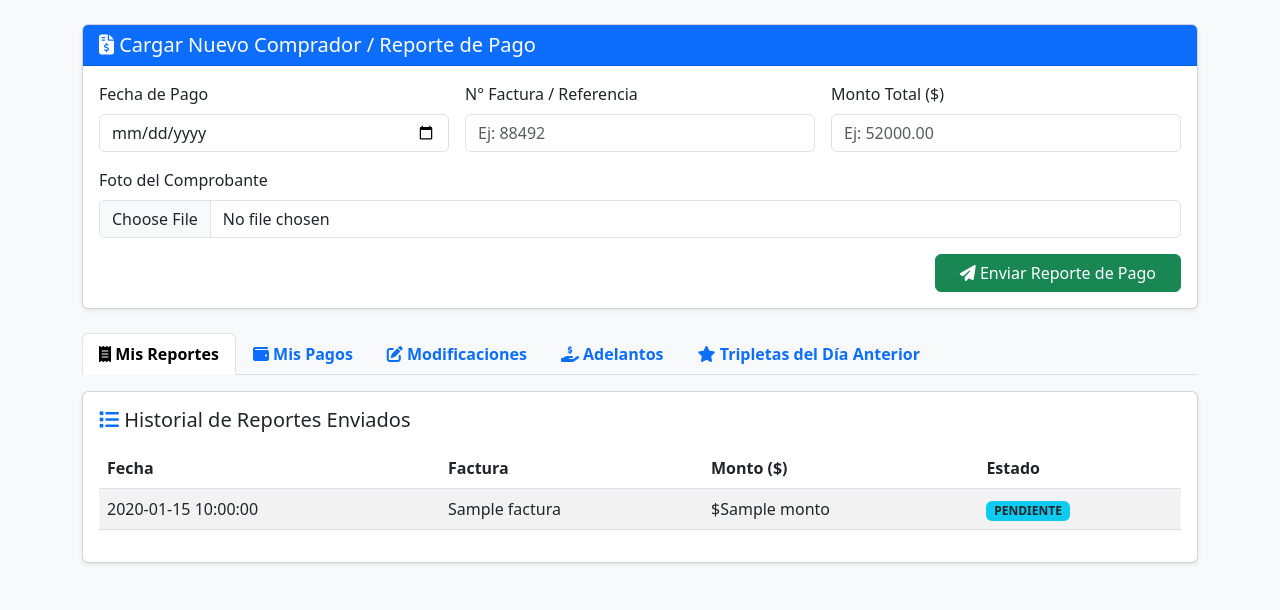
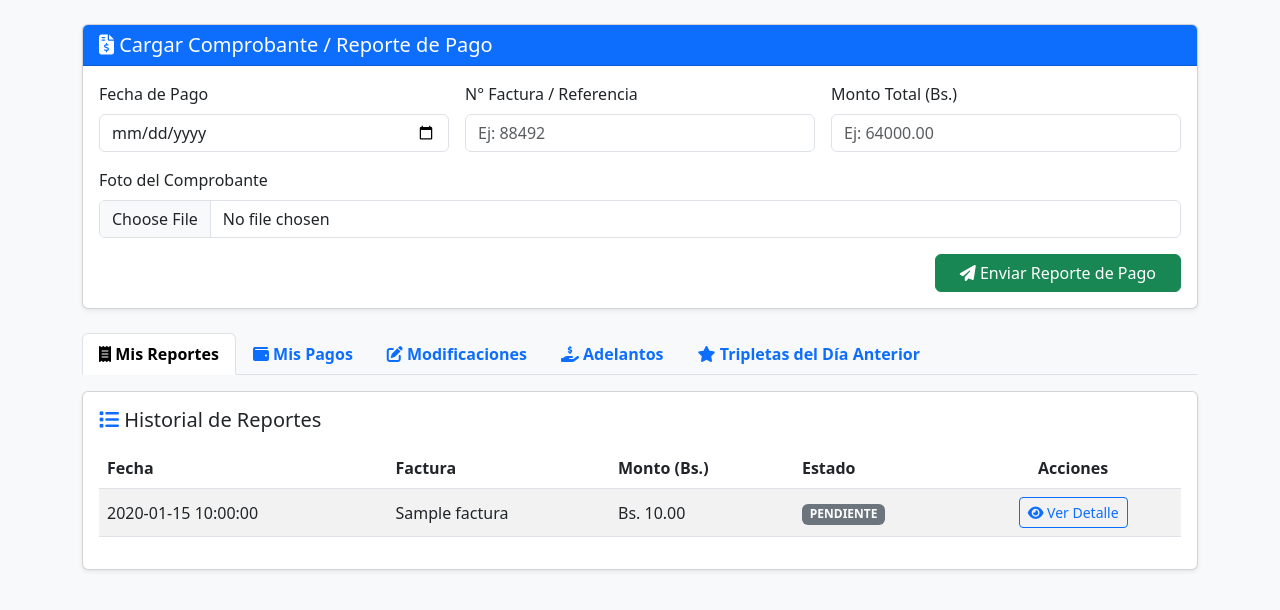
Before and after one commit to mariadelosangelesdiazpinto24-tech/tu-reporte-al-dia., a FastAPI app: template templates/agencia.html in a window 1280 px wide. Shown: the part 50-660 px from the top of the page. Run offline with FastAPI, Linux system fonts and the light colour scheme; the template is opened without the code that fills it: most values are stand-ins (such as "Sample title", 1, 10 or a date in 2020).

Commit message:
Update agencia.html

```diff
--- a/templates/agencia.html
+++ b/templates/agencia.html
@@ -17,10 +17,10 @@
 
     <div class="container my-4">
 
-        <!-- Formulario principal para Cargar Comprobante -->
+        <!-- Formulario para Cargar Comprobante de Pago -->
         <div class="card shadow-sm mb-4">
             <div class="card-header bg-primary text-white">
-                <h5 class="mb-0"><i class="fas fa-file-invoice-dollar"></i> Cargar Nuevo Comprador / Reporte de Pago</h5>
+                <h5 class="mb-0"><i class="fas fa-file-invoice-dollar"></i> Cargar Comprobante / Reporte de Pago</h5>
             </div>
             <div class="card-body">
                 <form action="/reportar" method="POST" enctype="multipart/form-data" class="row g-3">
@@ -35,8 +35,8 @@
                         <input type="text" class="form-control" name="factura" placeholder="Ej: 88492" required>
                     </div>
                     <div class="col-md-4">
-                        <label class="form-label">Monto Total ($)</label>
-                        <input type="text" class="form-control" name="monto" placeholder="Ej: 52000.00" required>
+                        <label class="form-label">Monto Total (Bs.)</label>
+                        <input type="text" class="form-control" name="monto" placeholder="Ej: 64000.00" required>
                     </div>
 
                     <div class="col-md-12">
@@ -51,7 +51,7 @@
             </div>
         </div>
 
-        <!-- Sistema de Pestañas de Navegación -->
+        <!-- Sistema de Pestañas -->
         <ul class="nav nav-tabs mb-3" id="taquillaTabs" role="tablist">
             <li class="nav-item" role="presentation">
                 <button class="nav-link active fw-bold" id="reportes-tab" data-bs-toggle="tab" data-bs-target="#reportes" type="button" role="tab"><i class="fas fa-receipt"></i> Mis Reportes</button>
@@ -77,7 +77,7 @@
             <div class="tab-pane fade show active" id="reportes" role="tabpanel">
                 <div class="card shadow-sm">
                     <div class="card-body">
-                        <h5 class="card-title mb-3"><i class="fas fa-list text-primary"></i> Historial de Reportes Enviados</h5>
+                        <h5 class="card-title mb-3"><i class="fas fa-list text-primary"></i> Historial de Reportes</h5>
                         {% if reportes %}
                         <div class="table-responsive">
                             <table class="table table-striped align-middle">
@@ -85,22 +85,68 @@
                                     <tr>
                                         <th>Fecha</th>
                                         <th>Factura</th>
-                                        <th>Monto ($)</th>
+                                        <th>Monto (Bs.)</th>
                                         <th>Estado</th>
+                                        <th class="text-center">Acciones</th>
                                     </tr>
                                 </thead>
                                 <tbody>
                                     {% for r in reportes %}
                                     <tr>
                                         <td>{{ r.fecha }}</td>
-                                        <td>{{ r.factura }}</td>
-                                        <td>${{ r.monto }}</td>
+                                        <td>{{ r.factura or 'Sin factura' }}</td>
+                                        <td>Bs. {{ "%.2f"|format(r.monto|float) }}</td>
                                         <td>
-                                            <span class="badge {% if r.estado == 'APROBADO' %}bg-success{% elif r.estado == 'RECHAZADO' %}bg-danger{% elif 'MODIFICADO' in r.estado %}bg-warning text-dark{% else %}bg-info text-dark{% endif %}">
+                                            <span class="badge
+                                                {% if r.estado == 'PAGADO' %}bg-success
+                                                {% elif r.estado == 'EN ESPERA' %}bg-warning text-dark
+                                                {% elif r.estado == 'RECHAZADO' %}bg-danger
+                                                {% else %}bg-secondary{% endif %}">
                                                 {{ r.estado }}
                                             </span>
                                         </td>
+                                        <td class="text-center">
+                                            <!-- Botón para ver el detalle del reporte -->
+                                            <button class="instances btn btn-sm btn-outline-primary" data-bs-toggle="modal" data-bs-target="#modalDetalle{{ r.id }}">
+                                                <i class="fas fa-eye"></i> Ver Detalle
+                                            </button>
+                                        </td>
                                     </tr>
+
+                                    <!-- Modal de Detalle Desglosado para cada Reporte -->
+                                    <div class="modal fade" id="modalDetalle{{ r.id }}" tabindex="-1" aria-hidden="true">
+                                        <div class="modal-dialog modal-dialog-centered">
+                                            <div class="modal-content">
+                                                <div class="modal-header bg-primary text-white">
+                                                    <h5 class="modal-title"><i class="fas fa-info-circle"></i> Detalle del Reporte - {{ r.fecha }}</h5>
+                                                    <button type="button" class="btn-close btn-close-white" data-bs-dismiss="modal" aria-label="Close"></button>
+                                                </div>
+                                                <div class="modal-body">
+                                                    <p><strong>Agencia:</strong> {{ r.agencia }}</p>
+                                                    <p><strong>Fecha del Reporte:</strong> {{ r.fecha }}</p>
+                                                    <hr>
+                                                    <ul class="list-group mb-3">
+                                                        <li class="list-group-item d-flex justify-content-between align-items-center">
+                                                            Ventas Registradas:
+                                                            <span class="fw-bold text-success">Bs. {{ "%.2f"|format(r.ventas|float) }}</span>
+                                                        </li>
+                                                        <li class="list-group-item d-flex justify-content-between align-items-center">
+                                                            Premios Pagados:
+                                                            <span class="fw-bold text-danger">Bs. {{ "%.2f"|format(r.premios|float) }}</span>
+                                                        </li>
+                                                        <li class="list-group-item d-flex justify-content-between align-items-center bg-light">
+                                                            <strong>Monto Neto a Pagar:</strong>
+                                                            <strong class="text-primary fs-5">Bs. {{ "%.2f"|format(r.monto|float) }}</strong>
+                                                        </li>
+                                                    </ul>
+                                                    <p class="text-muted small mb-0"><i class="fas fa-shield-alt"></i> Este monto proviene directamente de la sincronización automatizada con tu Google Sheet oficial.</p>
+                                                </div>
+                                                <div class="modal-footer">
+                                                    <button type="button" class="btn btn-secondary btn-sm" data-bs-dismiss="modal">Cerrar</button>
+                                                </div>
+                                            </div>
+                                        </div>
+                                    </div>
                                     {% endfor %}
                                 </tbody>
                             </table>
@@ -114,47 +160,22 @@
 
             <!-- 2. Mis Pagos -->
             <div class="tab-pane fade" id="pagos" role="tabpanel">
-                <div class="card shadow-sm">
-                    <div class="card-body">
-                        <h5 class="card-title mb-3"><i class="fas fa-wallet text-success"></i> Soportes y Comprobantes de Pagos</h5>
-                        <p class="text-muted">Aquí se concentrarán los comprobantes validados y procesados de tus pagos.</p>
-                        <!-- Espacio reservado para listado de pagos aprobados -->
-                        <div class="alert alert-secondary text-center mb-0">No hay pagos registrados en esta sección por los momentos.</div>
-                    </div>
-                </div>
+                <div class="card shadow-sm"><div class="card-body"><p class="text-muted text-center my-3">No hay pagos registrados.</p></div></div>
             </div>
 
             <!-- 3. Modificaciones -->
             <div class="tab-pane fade" id="modificaciones" role="tabpanel">
-                <div class="card shadow-sm">
-                    <div class="card-body">
-                        <h5 class="card-title mb-3"><i class="fas fa-edit text-warning"></i> Historial de Modificaciones</h5>
-                        <p class="text-muted">Reportes que han tenido ajustes o revisión por parte de la administración.</p>
-                        <div class="alert alert-secondary text-center mb-0">No hay modificaciones pendientes.</div>
-                    </div>
-                </div>
+                <div class="card shadow-sm"><div class="card-body"><p class="text-muted text-center my-3">No hay modificaciones.</p></div></div>
             </div>
 
             <!-- 4. Adelantos -->
             <div class="tab-pane fade" id="adelantos" role="tabpanel">
-                <div class="card shadow-sm">
-                    <div class="card-body">
-                        <h5 class="card-title mb-3"><i class="fas fa-hand-holding-usd text-info"></i> Control de Adelantos</h5>
-                        <p class="text-muted">Registro de los adelantos de dinero solicitados o entregados.</p>
-                        <div class="alert alert-secondary text-center mb-0">No hay adelantos registrados.</div>
-                    </div>
-                </div>
+                <div class="card shadow-sm"><div class="card-body"><p class="text-muted text-center my-3">No hay adelantos registrados.</p></div></div>
             </div>
 
-            <!-- 5. Tripletas del Día Anterior -->
+            <!-- 5. Tripletas -->
             <div class="tab-pane fade" id="tripletas" role="tabpanel">
-                <div class="card shadow-sm">
-                    <div class="card-body">
-                        <h5 class="card-title mb-3"><i class="fas fa-star text-danger"></i> Detalle de Tripletas del Día Anterior</h5>
-                        <p class="text-muted">Consulta el desglose de las tripletas correspondientes al cierre de ayer.</p>
-                        <div class="alert alert-secondary text-center mb-0">Información de tripletas disponible próximamente.</div>
-                    </div>
-                </div>
+                <div class="card shadow-sm"><div class="card-body"><p class="text-muted text-center my-3">Información de tripletas próximamente.</p></div></div>
             </div>
 
         </div>
```
